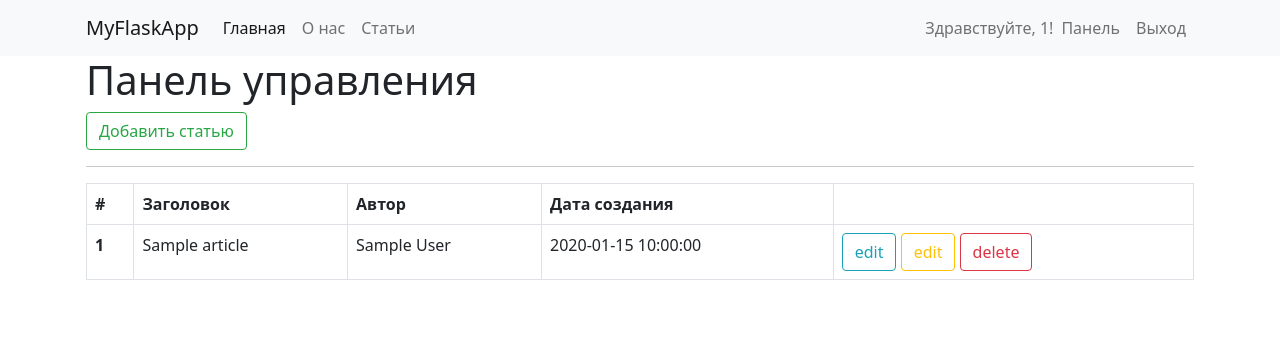
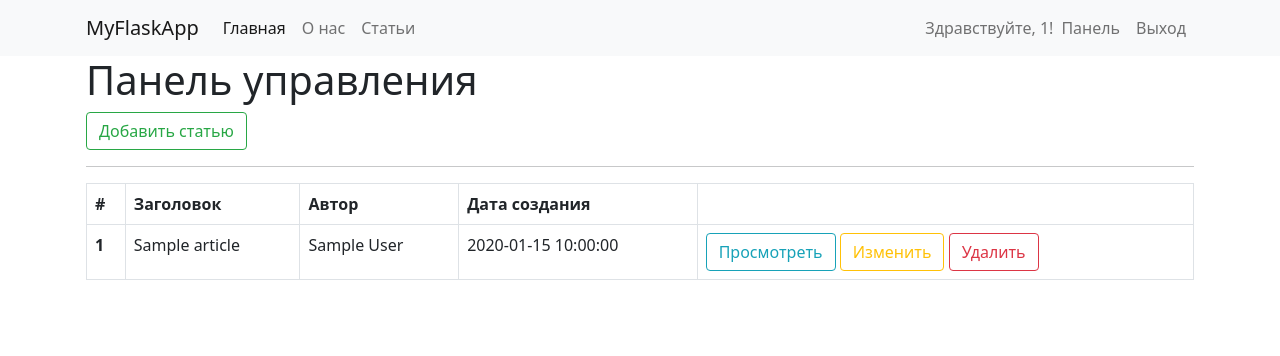
Before and after one commit to roman985475612/my-flask-app, a Flask app: page /dashboard in a window 1280 px wide. Shown: the top 356 px of the page. Run offline with Flask 2, Linux system fonts and the light colour scheme; the visitor is signed in with stand-in values (Sample User, id 1); tables that the repository leaves empty or names only in its code hold one stand-in row (values such as "Sample post"); some libraries are stand-ins or nearby versions.

Commit message:
Chapter 5 complated

```diff
--- a/app.py
+++ b/app.py
@@ -4,11 +4,11 @@ from flask import redirect
 from flask import request
 from flask import url_for
 from flask import session
-from flask import logging
+# from flask import logging
 from flask import render_template
 from flask_mysqldb import MySQL
 
-import email_validator
+# import email_validator
 
 from passlib.hash import sha256_crypt
 
@@ -25,6 +25,7 @@ app.config['MYSQL_DB'] = 'myflaskapp'
 app.config['MYSQL_CURSORCLASS'] = 'DictCursor'
 
 mysql = MySQL(app)
+
 
 @app.route('/index')
 @app.route('/')
@@ -48,14 +49,15 @@ def articles():
     return render_template('articles.html', articles=data)
 
 
-@app.route('/articles/<int:id>')
-def article(id):
+@app.route('/articles/<int:article_id>')
+def article(article_id):
     cur = mysql.connection.cursor()
     query = "SELECT * FROM articles WHERE id=%s"
-    result = cur.execute(query, [id])
+    result = cur.execute(query, [article_id])
     data = {}
     if result > 0:
         data = cur.fetchone()
+    cur.close()
     return render_template('article.html', article=data)
 
 
@@ -77,19 +79,53 @@ def article_create():
         flash('Статья добавлена', 'success')
         return redirect(url_for('dashboard'))
 
-    return render_template('article-create.html', form=form)
+    return render_template('article-create.html', form=form, header='Добавление')
 
 
-@app.route('/articles/<int:id>/update', methods=['GET', 'POST'])
+@app.route('/articles/<int:article_id>/update', methods=['GET', 'POST'])
 @is_logged_in
-def article_update(id):
-    pass
+def article_update(article_id):
+    cur = mysql.connection.cursor()
+    query = "SELECT * FROM articles WHERE id=%s"
+    result = cur.execute(query, [article_id])
+    article = {}
+    if result > 0:
+        article = cur.fetchone()
+    cur.close()
+
+    form = ArticleForm(request.form)
+
+    if request.method == 'GET':
+        form.title.data = article['title']
+        form.body.data = article['body']
+    elif request.method == 'POST' and form.validate():
+        cur = mysql.connection.cursor()
+        mysql.connection.autocommit(on=True)
+        query = """ UPDATE articles
+                    SET title=%s, body=%s
+                    WHERE id=%s """
+        params = (
+            form.title.data,
+            form.body.data,
+            article_id
+        )
+        cur.execute(query, params)
+        cur.close()
+        flash('Статья обновлена', 'success')
+        return redirect(url_for('dashboard'))
+
+    return render_template('article-create.html', form=form, header='Редактирование')
 
 
-@app.route('/articles/<int:id>/delete', methods=['GET', 'POST'])
+@app.route('/articles/<int:article_id>/delete', methods=['GET', 'POST'])
 @is_logged_in
-def article_delete(id):
-    pass
+def article_delete(article_id):
+    cur = mysql.connection.cursor()
+    mysql.connection.autocommit(on=True)
+    cur.execute("DELETE FROM articles WHERE id=%s", [article_id])
+    cur.close()
+    flash('Статья удалена', 'success')
+    return redirect(url_for('dashboard'))
 
 
 @app.route('/register', methods=['GET', 'POST'])
--- a/templates/article-create.html
+++ b/templates/article-create.html
@@ -1,11 +1,11 @@
 {% extends 'layout.html' %}
 
 {% block body %}
-  <h1 class="display-6">Добавление статьи</h1>
+  <h1 class="display-6">{{ header }}</h1>
   {% from 'includes/_formhelpers.html' import render_field %}
   <form method="POST" action="">
     {{ render_field(form.title) }}
     {{ render_field(form.body, id="editor") }}
-    <button type="submit" class="btn btn-primary">Добавить</button>
+    <button type="submit" class="btn btn-primary">Сохранить</button>
   </form>
 {% endblock %}
--- a/templates/article.html
+++ b/templates/article.html
@@ -5,7 +5,7 @@
     <div class="card-header">{{ article.author }}</div>
     <div class="card-body">
       <h5 class="card-title">{{ article.title }}</h5>
-      <p class="card-text">{{ article.body }}</p>
+      <p class="card-text">{{ article.body|safe }}</p>
     </div>
     <div class="card-footer text-muted">{{ article.created_at }}</div>
   </div>
--- a/templates/articles.html
+++ b/templates/articles.html
@@ -9,8 +9,8 @@
           <div class="card-header">{{ article.author }}</div>
           <div class="card-body">
             <h5 class="card-title">{{ article.title }}</h5>
-            <p class="card-text">{{ article.body }}</p>
-            <a href="{{ url_for('article', id=article.id) }}" class="btn btn-primary">Далее...</a>
+            <p class="card-text">{{ article.body|safe }}</p>
+            <a href="{{ url_for('article', article_id=article.id) }}" class="btn btn-primary">Далее...</a>
           </div>
           <div class="card-footer text-muted">{{ article.created_at }}</div>
         </div>
--- a/templates/dashboard.html
+++ b/templates/dashboard.html
@@ -22,12 +22,35 @@
         <td>{{ article.author }}</td>
         <td>{{ article.created_at }}</td>
         <td>
-          <a href="{{ url_for('article', id=article.id) }}" class="btn btn-outline-info">edit</a>
-          <a href="{{ url_for('article_update', id=article.id) }}" class="btn btn-outline-warning">edit</a>
-          <a href="{{ url_for('article_delete', id=article.id) }}" class="btn btn-outline-danger">delete</a>
+          <a href="{{ url_for('article', article_id=article.id) }}" class="btn btn-outline-info">Просмотреть</a>
+          <a href="{{ url_for('article_update', article_id=article.id) }}" class="btn btn-outline-warning">Изменить</a>
+          <button type="button" class="btn btn-outline-danger" data-toggle="modal" data-target="#mod{{article.id}}">
+            Удалить
+          </button>
+          <div class="modal fade" id="mod{{article.id}}" tabindex="-1" aria-labelledby="exampleModalLabel" aria-hidden="true">
+            <div class="modal-dialog">
+              <div class="modal-content">
+                <div class="modal-header">
+                  <h5 class="modal-title" id="exampleModalLabel">Удаление статьи #{{ article.id }}</h5>
+                  <button type="button" class="close" data-dismiss="modal" aria-label="Close">
+                    <span aria-hidden="true">&times;</span>
+                  </button>
+                </div>
+                <div class="modal-body">
+                  <p>Вы уверены, что хотите удалить статью?</p>
+                </div>
+                <div class="modal-footer">
+                  <button type="button" class="btn btn-secondary" data-dismiss="modal">Закрыть</button>
+                  <a href="{{ url_for('article_delete', article_id=article.id) }}" class="btn btn-primary">Удалить</a>
+                </div>
+              </div>
+            </div>
+          </div>
         </td>
       </tr>
     {% endfor %}
     </tbody>
   </table>
+
+
 {% endblock %}
```
